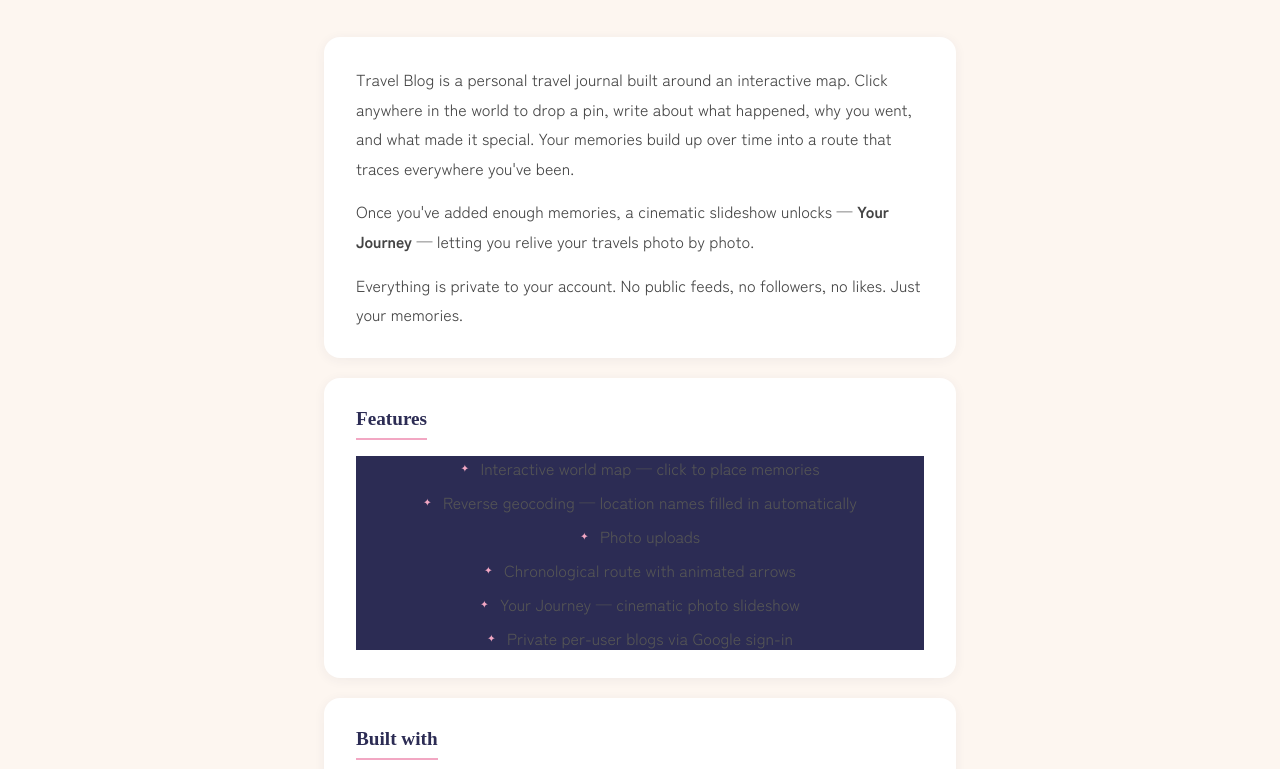
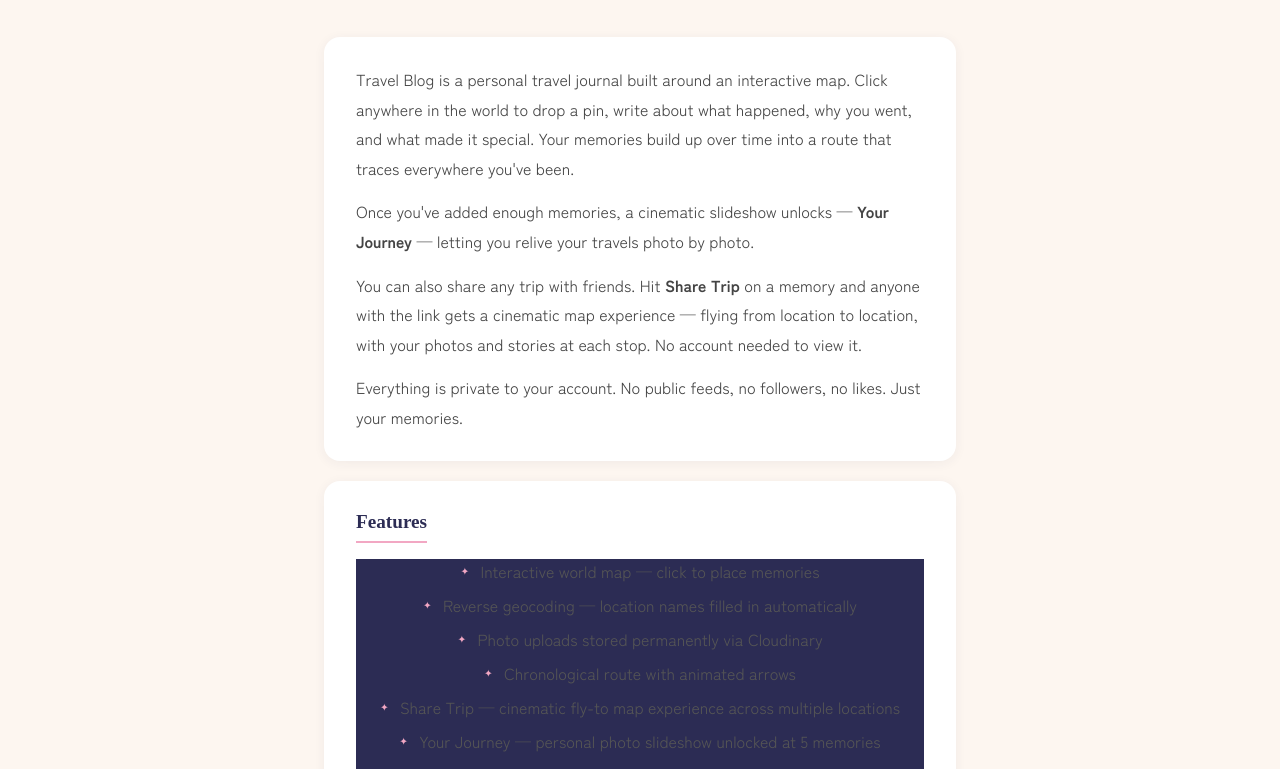
Before and after one commit to sjbmcg/tra-travels, a website: page public/about.html in a window 1280 px wide. Shown: the part 176-945 px from the top of the page. Drawn offline with Linux system fonts and the light colour scheme; a web font is replaced by a local one.

Commit message:
update about page to mention share trip feature

```diff
--- a/public/about.html
+++ b/public/about.html
@@ -27,6 +27,8 @@
 
             <p>Once you've added enough memories, a cinematic slideshow unlocks — <strong>Your Journey</strong> — letting you relive your travels photo by photo.</p>
 
+            <p>You can also share any trip with friends. Hit <strong>Share Trip</strong> on a memory and anyone with the link gets a cinematic map experience — flying from location to location, with your photos and stories at each stop. No account needed to view it.</p>
+
             <p>Everything is private to your account. No public feeds, no followers, no likes. Just your memories.</p>
         </div>
 
@@ -35,9 +37,10 @@
             <ul class="about-list">
                 <li>Interactive world map — click to place memories</li>
                 <li>Reverse geocoding — location names filled in automatically</li>
-                <li>Photo uploads</li>
+                <li>Photo uploads stored permanently via Cloudinary</li>
                 <li>Chronological route with animated arrows</li>
-                <li>Your Journey — cinematic photo slideshow</li>
+                <li>Share Trip — cinematic fly-to map experience across multiple locations</li>
+                <li>Your Journey — personal photo slideshow unlocked at 5 memories</li>
                 <li>Private per-user blogs via Google sign-in</li>
             </ul>
         </div>
```
